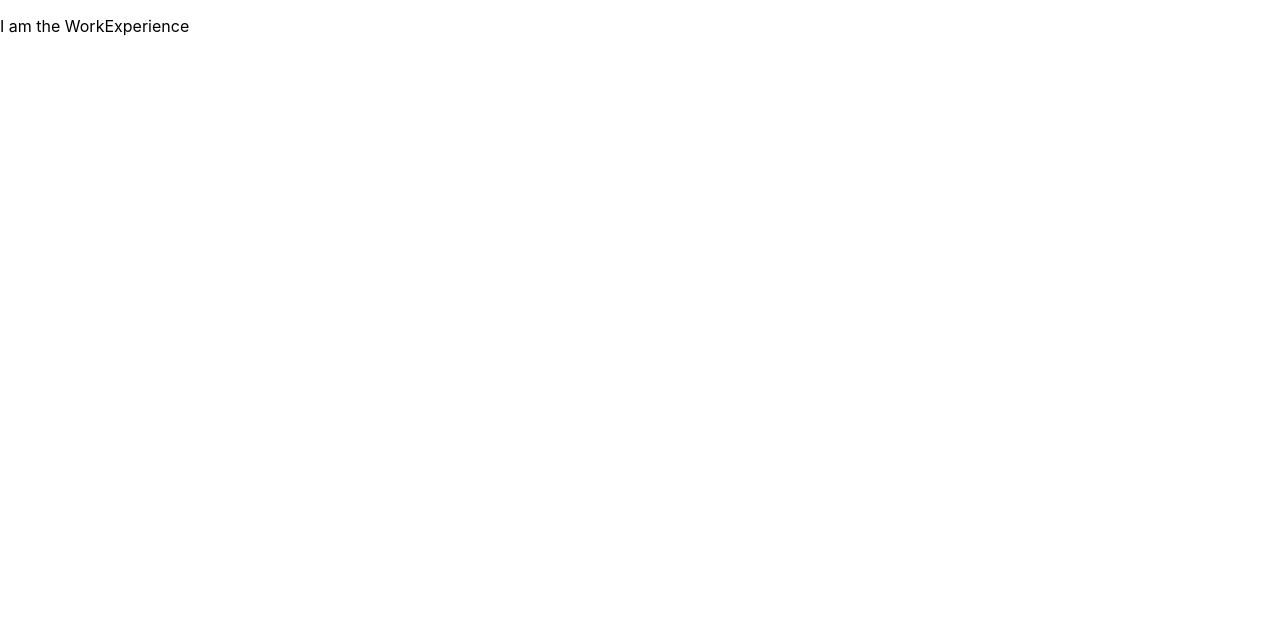
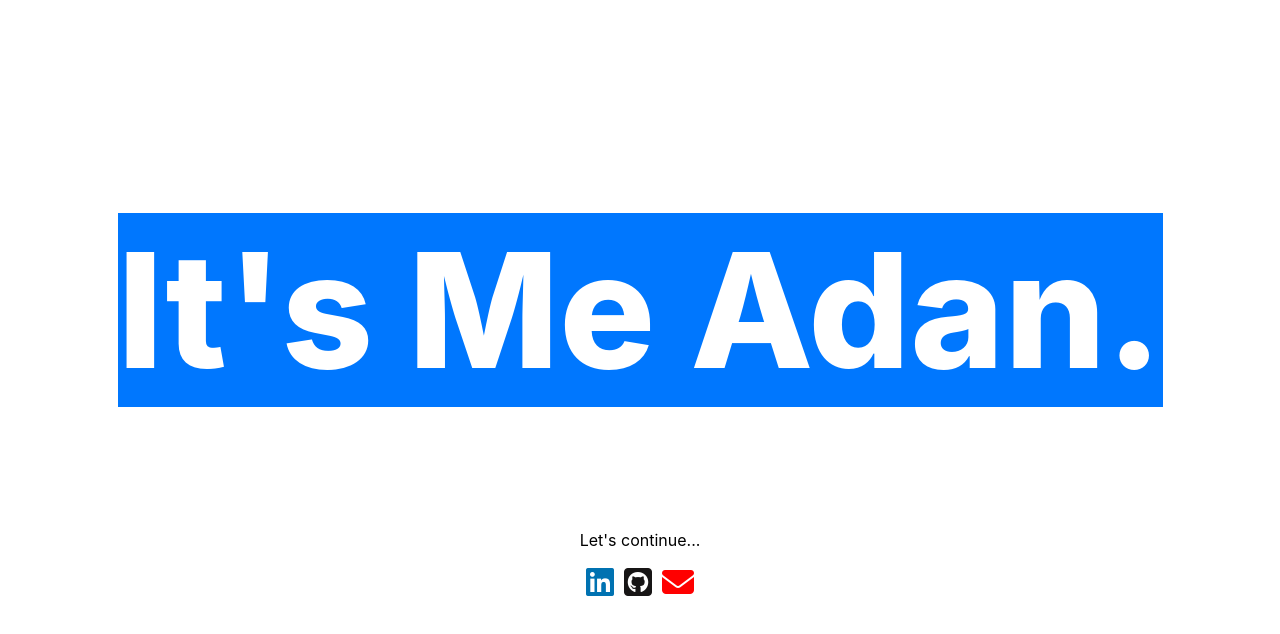
Before and after one commit to adanmillard/personalwebpage, a React (Create React App) app: page / in a window 1280 px wide. Shown: the top 634 px of the page. Built offline with nearby package versions, Linux system fonts and the light colour scheme.

Commit message:
highlighted background color

```diff
--- a/src/App.tsx
+++ b/src/App.tsx
@@ -9,7 +9,7 @@ function App() {
       {/* <Navbar /> */}
       {/* <hr></hr> */}
       <Homepage />
-      <WorkExperience/>
+      {/* <WorkExperience/> */}
     </div>
   );
 }
--- a/src/Components/HomepageBody/homepageBody.css
+++ b/src/Components/HomepageBody/homepageBody.css
@@ -8,8 +8,9 @@
 }
 .homepage-body-container h1 {
   font-size: 10em;
-  color: black;
+  color: white;
   font-weight: 800;
+  background-color: #0077fe;
 }
 .homepage-body-container p {
   align-self: inherit;
--- a/src/Components/HomepageBody/homepageBody.scss
+++ b/src/Components/HomepageBody/homepageBody.scss
@@ -7,8 +7,9 @@
   width: 100%;
   h1 {
     font-size: 10em;
-    color: black;
+    color: white;
     font-weight: 800;
+    background-color: #0077fe;
   }
   p {
     align-self: inherit;
--- a/src/pages/Homepage.tsx
+++ b/src/pages/Homepage.tsx
@@ -12,7 +12,7 @@ export const Homepage: React.FC = () => {
   return (
     <div>
       <>{nav && <Navbar />}</>
-      {/* <HomepageBody showNavComponent={showNavComponent} /> */}
+      <HomepageBody showNavComponent={showNavComponent} />
 
     </div>
   );
```
Also changed, not shown: 1 other file (tests, documents, lock files or other folders).
